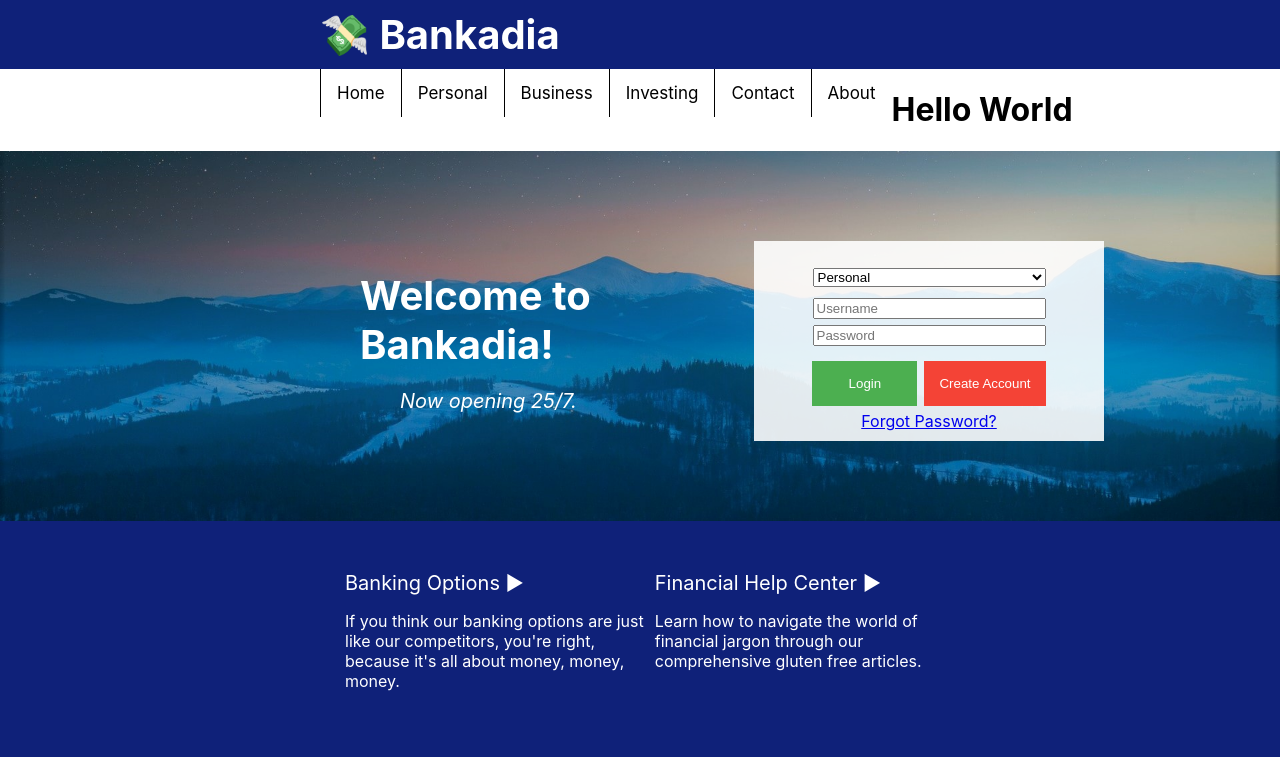
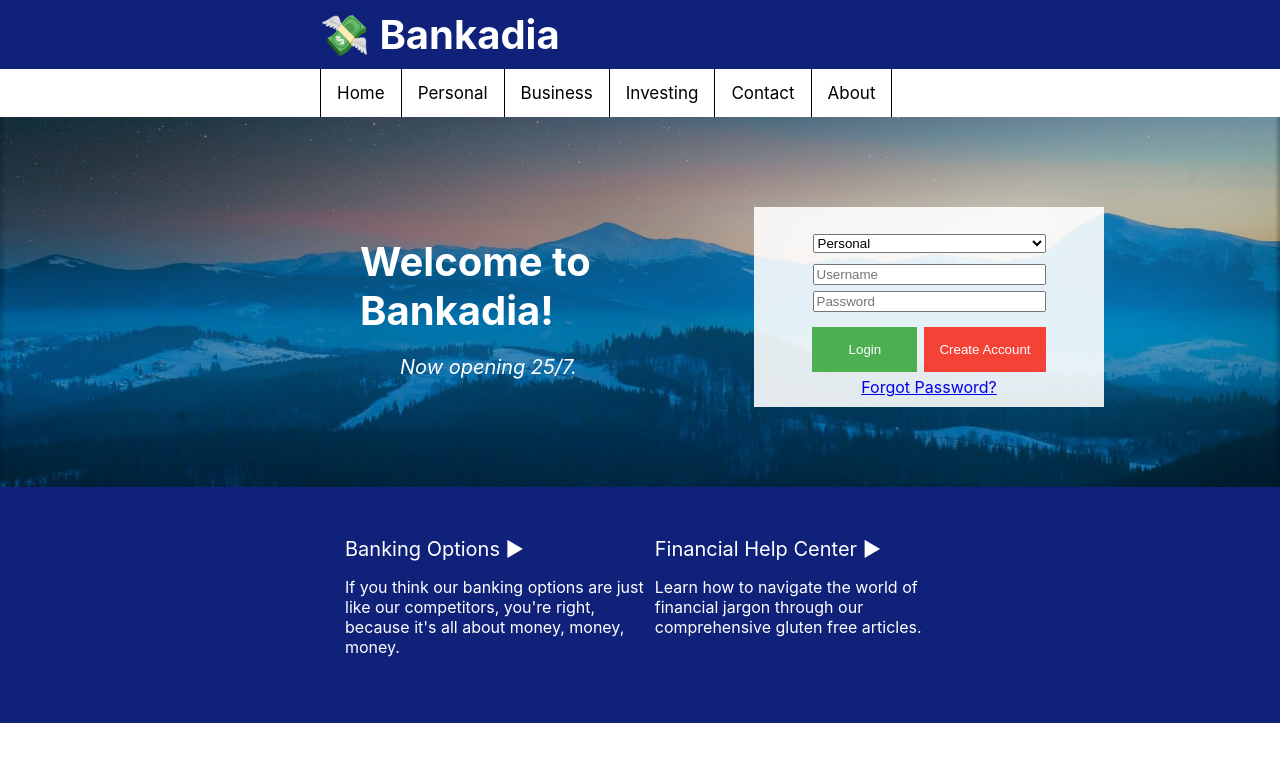
Before and after one commit to ywuhub/Bankadia, a React (Create React App) app: page /contact in a window 1280 px wide. Shown: the top 771 px of the page. Built offline with nearby package versions, Linux system fonts and the light colour scheme.

Commit message:
Progress: Still attempting to resolve webpage linking in React Js

```diff
--- a/src/header.js
+++ b/src/header.js
@@ -1,7 +1,6 @@
 import { BrowserRouter, Link, Route, Switch } from 'react-router-dom';
 import './header.css';
 
-import App from "./App.js"
 import Contact from "./contact.js"
 
 function Header() {
@@ -19,13 +18,6 @@ function Header() {
                     <Link to="">Investing</Link>
                     <Link to="/contact">Contact</Link>
                     <Link to="">About</Link>
-
-                    <Route exact path="/" component={App} className="contact">
-                        <Contact />
-                    </Route>
-                    <Route exact path="/contact" component={Contact} className="contact">
-                        <Contact />
-                    </Route>
                 </div>
             </BrowserRouter>
         </div>
```
Also changed, not shown: 1 other file (tests, documents, lock files or other folders).
